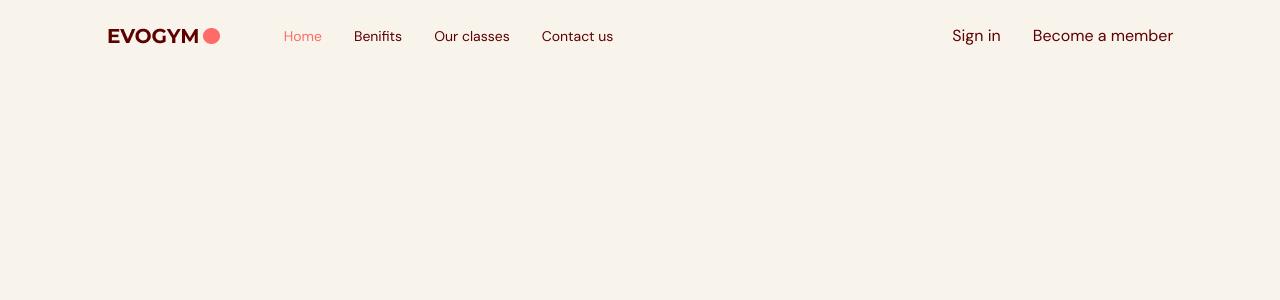
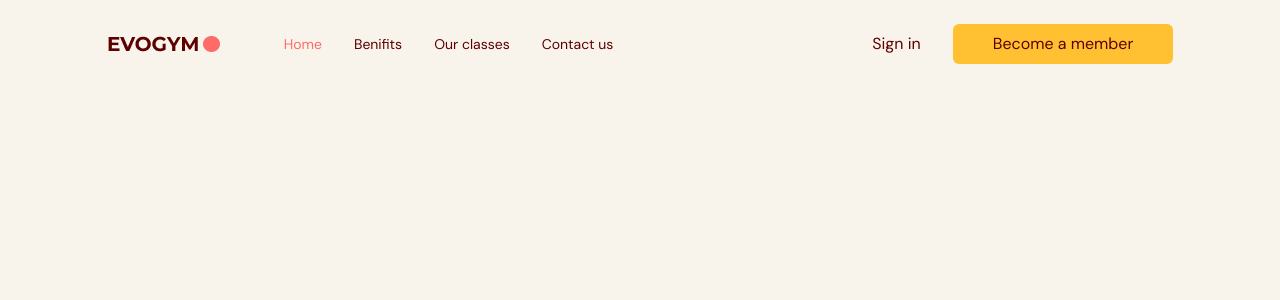
Before and after one commit to filiptrifunovic-mile/gym-page, a React (Vite) app: page / in a window 1280 px wide. Shown: the top 300 px of the page. Built offline with nearby package versions, Linux system fonts and the light colour scheme.

Commit message:
action button

```diff
--- a/src/scenes/navbar/index.tsx
+++ b/src/scenes/navbar/index.tsx
@@ -4,6 +4,8 @@
 import Logo from '@/assets/Logo.png'
 import Link from "./Link"
 import { SelectedPage } from "@/shared/types"
+import useMediaQuery from "@/hooks/useMediaQuery"
+import ActionButton from "@/shared/ActionButton"
 
 type Props = {
   selectedPage: SelectedPage;
@@ -13,6 +15,9 @@
 const index = ({selectedPage, setSelectedPage}: Props) => {
 
   const flexBetween = "flex items-center justify-between"
+  const isAboveMediumScreens = useMediaQuery('(min-width: 1060px)')
+
+  const [isMenuToggled, setIsMenuToggled] = useState<boolean>(false)
 
   return (
     <nav>
@@ -24,6 +29,7 @@
             <img src={Logo} alt="logo" />
 
             {/*RIGHT SIDE  */}
+            {isAboveMediumScreens ?  (
             <div className={`${flexBetween} w-full`}>
               <div className={`${flexBetween} gap-8 text-sm`}>
                 <Link page='Home' selectedPage={selectedPage} setSelectedPage={setSelectedPage} />
@@ -33,9 +39,15 @@
               </div>
               <div className={`${flexBetween} gap-8`}>
                 <p>Sign in</p>
-                <button>Become a member</button>
+                <ActionButton setSelectedPage={setSelectedPage}>Become a member</ActionButton>
               </div>
-            </div>
+            </div> ) : (
+              <button className="rounded-full bg-secondary-500 p-2"
+                onClick={() => setIsMenuToggled(!isMenuToggled)}
+              >
+                <Bars3Icon className="h-6 w-6 text-white" />
+              </button>
+            )}
 
           </div>
         </div>
--- /dev/null
+++ b/src/shared/ActionButton.tsx
@@ -0,0 +1,22 @@
+import AnchorLink from "react-anchor-link-smooth-scroll"
+import { SelectedPage } from "./types";
+
+type Props = {
+  children: React.ReactNode
+  setSelectedPage: (value: SelectedPage) => void;
+
+}
+
+function ActionButton({children, setSelectedPage}: Props) {
+  return (
+    <AnchorLink
+      className="rounded-md bg-secondary-500 px-10 py-2 hover:bg-primary-500 hover:text-white"
+      onClick={() => setSelectedPage(SelectedPage.ContactUs)}
+      href={`#${SelectedPage.ContactUs}`}
+    >
+      {children}
+    </AnchorLink>
+  )
+}
+
+export default ActionButton
```
